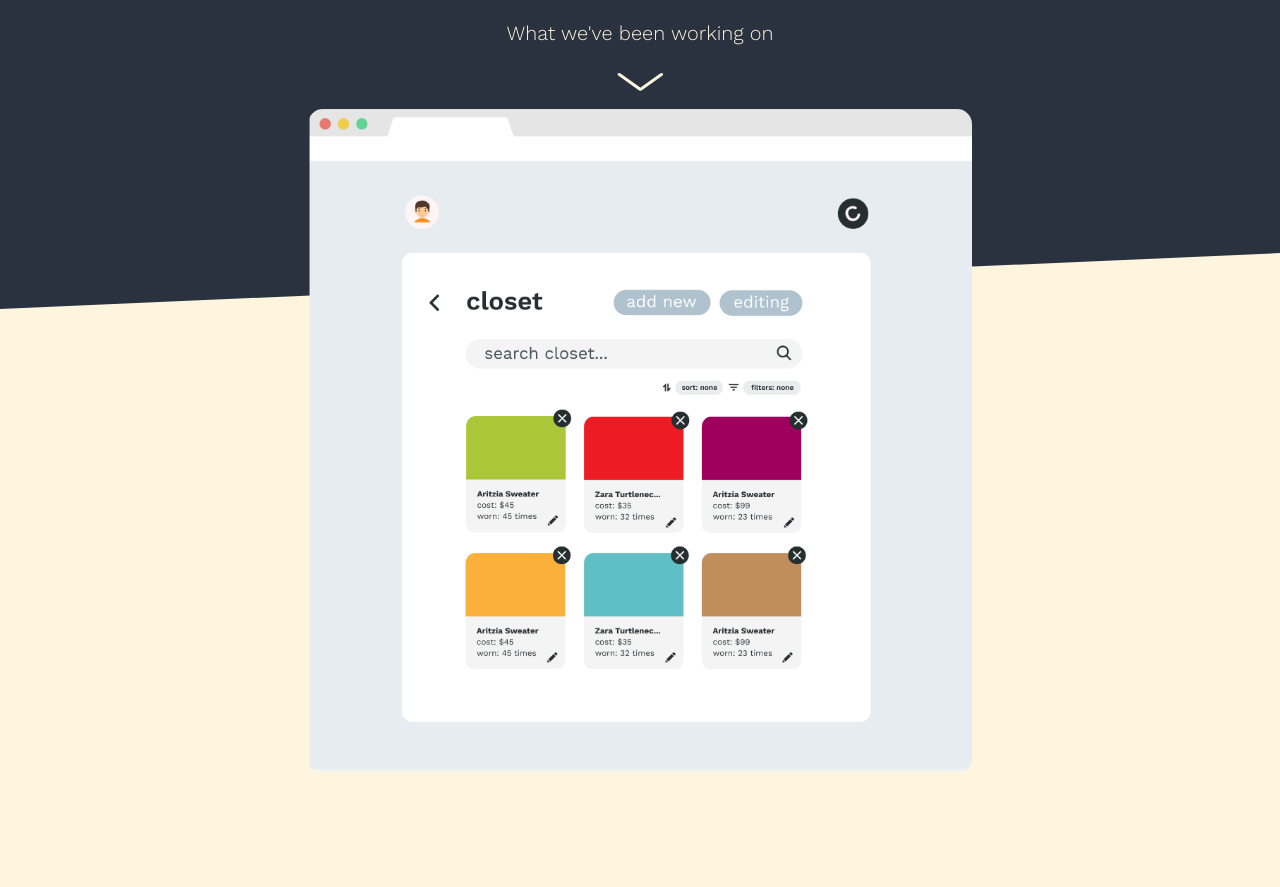
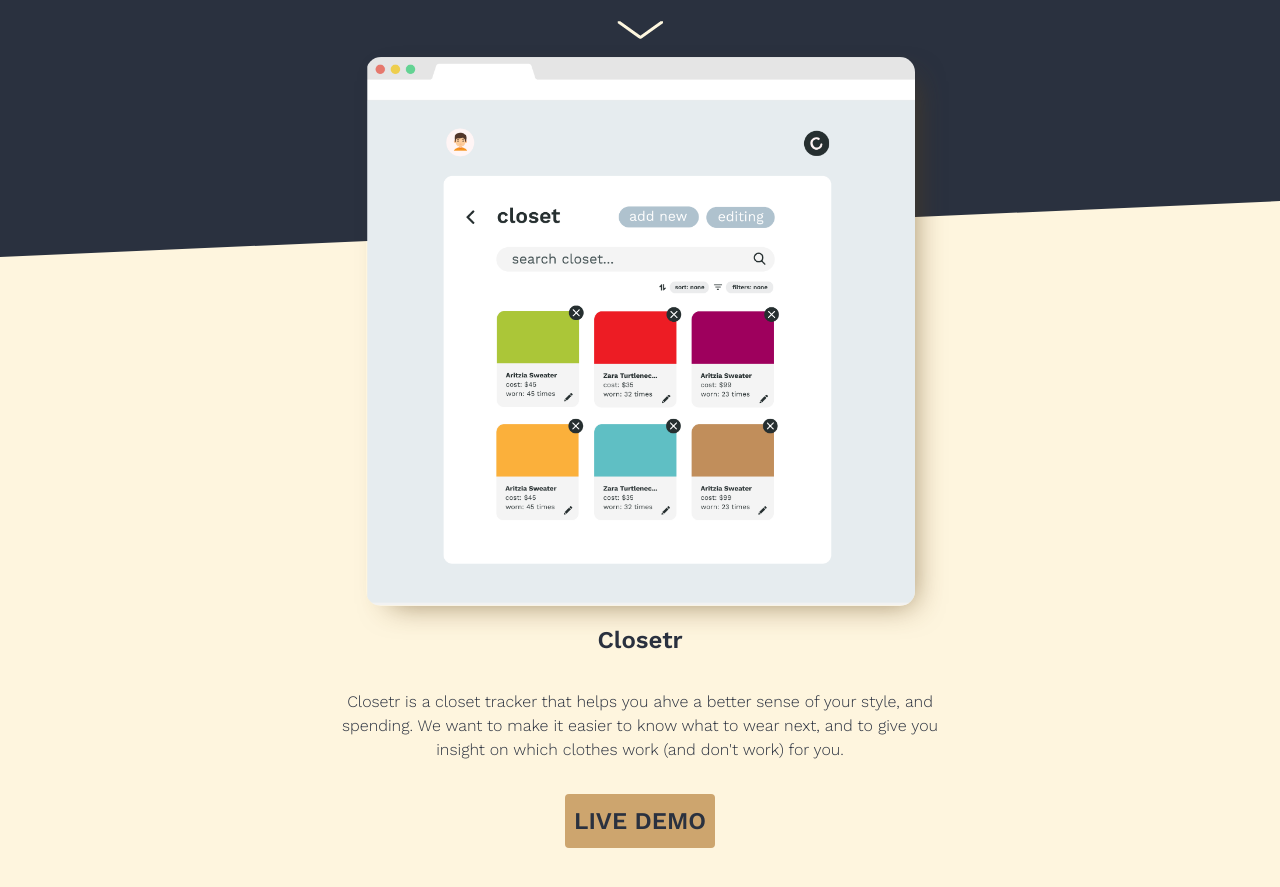
Before and after one commit to wafffly/wafffly.github.io, a React app: page / in a window 1280 px wide. Shown: the part 335-1222 px from the top of the page. Built offline with nearby package versions, Linux system fonts and the light colour scheme.

```diff
--- a/src/components/ClosetrFeature.js
+++ b/src/components/ClosetrFeature.js
@@ -10,6 +10,20 @@
             className="feature-img"
             src={closetrFeatureImg}
           />
+          <div className="feature-caption">
+            <div className="title">
+              Closetr
+            </div>
+            <div className="caption">
+              Closetr is a closet tracker that helps you ahve a better
+              sense of your style, and spending. We want to make it
+              easier to know what to wear next, and to give you insight
+              on which clothes work (and don't work) for you.
+            </div>
+            <button className="btn demo">
+              LIVE DEMO
+            </button>
+          </div>
         </div>
         <div id="closetr-feature-bg"></div>
       </div>
--- a/src/styles/global-variables.scss
+++ b/src/styles/global-variables.scss
@@ -7,6 +7,7 @@
 // colors
 $dark-blue: #2A313F;
 $light-cream: #FEF5DE;
+$tan: #CDA56E;
 
 // fonts
 $font-main: 'Work Sans', sans-serif;
--- a/src/styles/styles.scss
+++ b/src/styles/styles.scss
@@ -23,14 +23,15 @@
     position: relative;
     top: calc(8.5vh - 20px);
     width: 90vw;
+    min-width: 270px;
     @include md {
-      width: calc(80vw);
+      width: calc(70vw);
     }
     @include lg {
-      width: calc(70vw);
+      width: calc(60vw);
     }
     @include xl {
-      width: calc(60vw);
+      width: calc(50vw);
     }
   }
 }
@@ -67,7 +68,8 @@
   transform-origin: top left;
   background-color: $light-cream;
   width: 100%;
-  height: calc(60vw + 7rem);
+  height: calc(50rem);
+  overflow-x: hidden;
   position: absolute;
   top: 3rem;
   @include sm {
@@ -80,15 +82,40 @@
 
 #closetr-feature {
   @extend .page-container;
+  height: 50rem;
   text-align: center;
+}
+
+.feature-caption {
+  position: relative;
+  top: 10rem;
+  .title {
+    font-weight: 600;
+    color: $dark-blue;
+    font-size: 1.5rem;
+  }
+  .caption {
+    padding: 2rem 0 2rem 0;
+    font-weight: 300;
+    color: $dark-blue;
+    font-size: 1rem;
+    line-height: 1.5rem;
+  }
+  .demo {
+    @extend .title;
+    padding: 0.5rem;
+    background-color: $tan;
+  }
 }
 
 .feature-img {
   margin: -9rem auto;
   border-radius: 15px;
   width: 90%;
+  -webkit-box-shadow: 11px 11px 30px -13px rgba(97,67,21,0.63);
+  -moz-box-shadow: 11px 11px 30px -13px rgba(97,67,21,0.63);
+  box-shadow: 11px 11px 30px -13px rgba(97,67,21,0.63);
   @include md {
     top: 80%;
   }
-
 }
```
